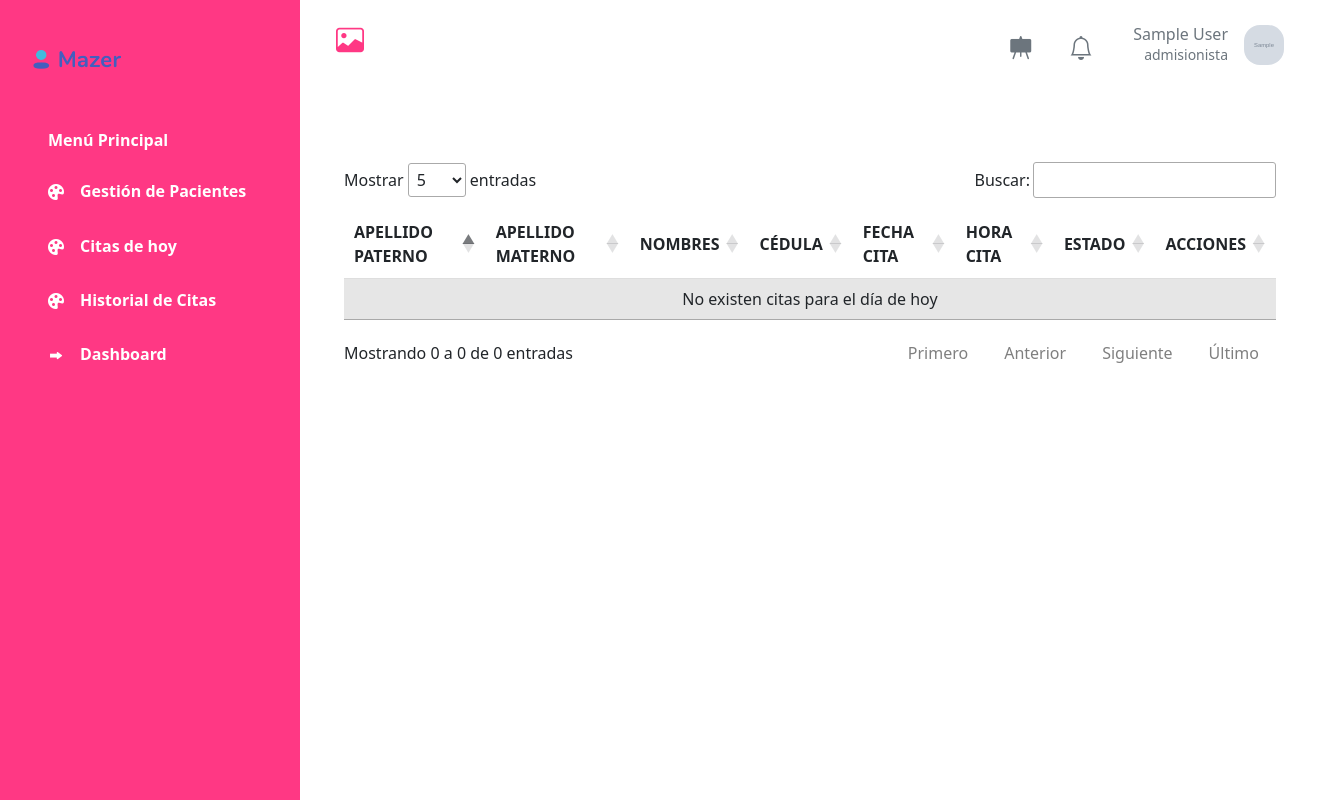
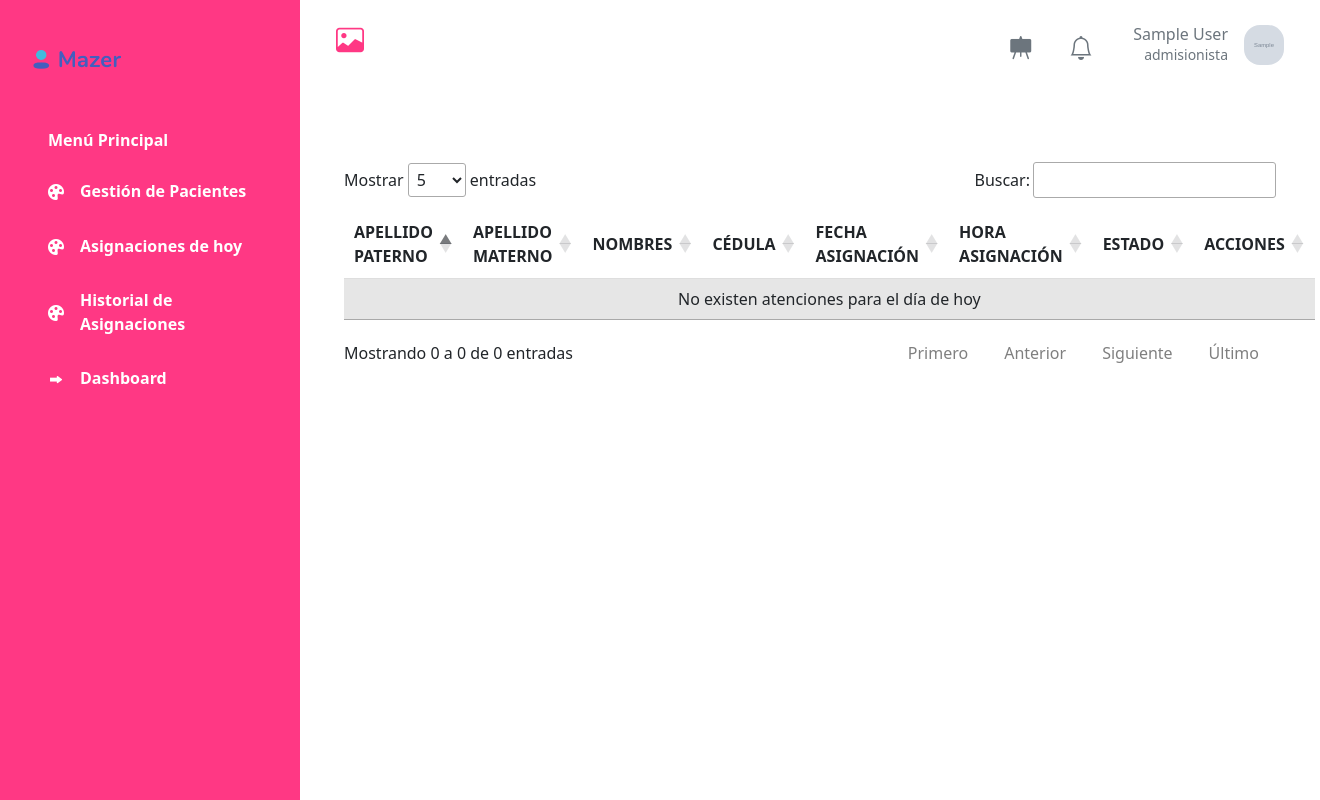
Before and after one commit to MykeStvn/HistoriaClinica, a Django app: page /admisionistas/registro_citas/ in a window 1320 px wide. Run offline with Django 5.2, Linux system fonts and the light colour scheme; a user stored in the database is signed in; tables that the repository leaves empty hold one stand-in row (values such as "Sample post"); grey boxes marked "Sample" are stand-in pictures; data that the repository does not hold is empty; some libraries are stand-ins or nearby versions.

Commit message:
cambios frontend

```diff
--- a/Aplicaciones/admisionistas/templates/admisionistas/ingreso_pacientes.html
+++ b/Aplicaciones/admisionistas/templates/admisionistas/ingreso_pacientes.html
@@ -85,7 +85,7 @@ GESTIÓN PACIENTES
                                 <a href="#"
                                     class="btn btn-sm btn-success w-100 registrar-cita"
                                     data-paciente-id="{{pacienteTemporal.id_pacientes}}"
-                                    data-url="{% url 'admisionistas:registrar_cita' %}" title="Asignar turno">
+                                    data-url="{% url 'admisionistas:registrar_cita' %}">
                                     <i class="bi bi-calendar-plus"></i>
                                 </a>
                             </div>
--- a/Aplicaciones/admisionistas/templates/admisionistas/registro_citas.html
+++ b/Aplicaciones/admisionistas/templates/admisionistas/registro_citas.html
@@ -12,8 +12,8 @@ GESTIÓN PACIENTES
                 <th>APELLIDO MATERNO</th>
                 <th>NOMBRES</th>
                 <th>CÉDULA</th>
-                <th>FECHA CITA</th>
-                <th>HORA CITA</th>
+                <th>FECHA ASIGNACIÓN</th>
+                <th>HORA ASIGNACIÓN</th>
                 <th>ESTADO</th>
                 <th>ACCIONES</th>
             </tr>
--- a/Aplicaciones/gestion_pacientes/templates/gestion_pacientes/citas.html
+++ b/Aplicaciones/gestion_pacientes/templates/gestion_pacientes/citas.html
@@ -12,8 +12,8 @@ GESTIÓN PACIENTES
                 <th>APELLIDO MATERNO</th>
                 <th>NOMBRES</th>
                 <th>CÉDULA</th>
-                <th>FECHA CITA</th>
-                <th>HORA CITA</th>
+                <th>FECHA ASIGNACIÓN</th>
+                <th>HORA ASIGNACIÓN</th>
                 <th>ESTADO</th>
                 <th>ACCIONES</th>
             </tr>
--- a/Aplicaciones/gestion_pacientes/templates/gestion_pacientes/registro_cita.html
+++ b/Aplicaciones/gestion_pacientes/templates/gestion_pacientes/registro_cita.html
@@ -11,14 +11,14 @@ GESTIÓN PACIENTES
         {% csrf_token %}
         <div class="card">
             <div class="card-header" style="background-color: #FF3884;">
-                <h5 style="color: white;">Información General de la Cita</h5>
+                <h5 style="color: white;">Información General de la Atención</h5>
             </div>
             <div class="card-body">
                 <p><strong>Paciente:</strong> {{ paciente.nombres_pacientes }} {{ paciente.apellido_paterno_pacientes }}
                     {{ paciente.apellido_materno_pacientes }}</p>
                 <p><strong>Cédula:</strong> {{ paciente.cedula_pacientes }}</p>
-                <p><strong>Fecha de la Cita:</strong> {{ cita.fecha_cita }}</p>
-                <p><strong>Hora de la Cita:</strong> {{ cita.hora_cita }}</p>
+                <p><strong>Fecha de la Atención:</strong> {{ cita.fecha_cita }}</p>
+                <p><strong>Hora de la Atención:</strong> {{ cita.hora_cita }}</p>
             </div>
         </div>
 
--- a/Aplicaciones/gestion_pacientes/templates/gestion_pacientes/ver_historial_clinico.html
+++ b/Aplicaciones/gestion_pacientes/templates/gestion_pacientes/ver_historial_clinico.html
@@ -11,7 +11,7 @@ HISTORIAL CLÍNICO
         <!-- Información General de la Cita -->
         <div class="card">
             <div class="card-header" style="background-color: #FF3884;">
-                <h5 style="color: white;">Información General de la Cita</h5>
+                <h5 style="color: white;">Información General de la Atención</h5>
             </div>
             <div class="card-body">
                 <p><strong>Paciente:</strong> {{ paciente.nombres_pacientes }} {{ paciente.apellido_paterno_pacientes }}
--- a/Aplicaciones/usuarios/templates/registration/login.html
+++ b/Aplicaciones/usuarios/templates/registration/login.html
@@ -8,7 +8,7 @@ Iniciar Sesión
     <link rel="stylesheet" type="text/css" href="{% static 'css/login.css' %}">  <!-- Incluye el archivo CSS -->
     <h2 class="text text-center">Inicio de Sesión</h2>
     <h2 class="text text-center">Centro Médico Renacer</h2>
-    <img id="logo_login" src="{% static 'plantilla/medilab/assets/img/logo.png' %}" alt="">
+    <img id="logo_login" src="{% static 'img/logosinfondo.png' %}"  alt="Logo Renacer">
     <form method="POST">
         {% csrf_token %}
         <b><label for="username">Usuario</label></b>
--- a/historial_clinico/static/js/cancelar_cita.js
+++ b/historial_clinico/static/js/cancelar_cita.js
@@ -7,7 +7,7 @@ $(document).ready(function() {
         // Confirmación antes de cancelar la cita
         Swal.fire({
             title: '¿Estás seguro?',
-            text: "¿Quieres cancelar esta cita?",
+            text: "¿Quieres cancelar esta atención?",
             icon: 'warning',
             showCancelButton: true,
             confirmButtonColor: '#d33',
--- a/historial_clinico/static/js/historial_citas.js
+++ b/historial_clinico/static/js/historial_citas.js
@@ -27,7 +27,7 @@ $(document).ready(function () {
             loadingRecords: "Cargando...",
             processing: "Procesando...",
             search: "Buscar:",
-            zeroRecords: "No se encontraron citas para hoy.",
+            zeroRecords: "No se encontraron atenciones para hoy.",
             paginate: {
                 first: "Primero",
                 last: "Último",
--- a/historial_clinico/static/js/ingreso_pacientes.js
+++ b/historial_clinico/static/js/ingreso_pacientes.js
@@ -199,7 +199,7 @@ $(document).ready(function () {
         telefono_pacientes: {
           required: true,
           minlength: 10,
-          maxlength: 15,
+          maxlength: 10,
           numbersOnly: true,
         },
         emergencia_informar_pacientes: {
@@ -209,7 +209,8 @@ $(document).ready(function () {
         },
         contacto_emergencia_pacientes: {
           required: true,
-          maxlength: 100,
+          minlength: 10,
+          maxlength: 10,
           numbersOnly: true,
         },
         genero_pacientes: {
@@ -292,7 +293,7 @@ $(document).ready(function () {
         telefono_pacientes: {
           required: "Por favor, ingrese el teléfono.",
           minlength: "El teléfono debe tener al menos 10 caracteres.",
-          maxlength: "El teléfono no puede exceder los 15 caracteres.",
+          maxlength: "El teléfono no puede exceder los 10 caracteres.",
           numbersOnly: "Por favor, ingrese solo números.",
         },
         emergencia_informar_pacientes: {
@@ -306,7 +307,7 @@ $(document).ready(function () {
           required: "Por favor, ingrese el número de contacto de emergencia.",
           minlength: "El número de contacto debe tener al menos 10 caracteres.",
           maxlength:
-            "El contacto de emergencia no puede exceder los 100 caracteres.",
+            "El número de contacto de emergencia no puede exceder los 10 caracteres.",
         },
         genero_pacientes: {
           required: "Por favor, seleccione el género.",
@@ -933,7 +934,7 @@ $(document).ready(function () {
             success: function (response) {
                 // Mostrar mensaje de éxito
                 Toastify({
-                    text: "Cita registrada correctamente",
+                    text: "Atención asignada correctamente",
                     backgroundColor: "linear-gradient(to right, #56ab2f, #a8e063)",
                     duration: 5000,
                     close: true,
--- a/historial_clinico/static/js/ingreso_usuarios.js
+++ b/historial_clinico/static/js/ingreso_usuarios.js
@@ -310,7 +310,6 @@ $(document).ready(function () {
                   acciones: `
                     <a href="#" style="margin-right: 1px;" class="btn btn-primary btn-sm view-btn" data-id="${response.usuario.id}" data-bs-toggle="modal" data-bs-target="#verUsuarioModal"><i class="fas fa-eye"></i></a>
                     <a href="#" style="margin-right: 1px;" class="btn btn-sm btn-warning edit-btn" data-bs-toggle="modal" data-bs-target="#editIngresoUsuariosModal" data-id="${response.usuario.id}"><i class="bi bi-pencil-fill"></i></a>
-                    <a href="#" class="btn btn-sm btn-danger btn-delete" data-id="${response.usuario.id}"><i class="bi bi-trash-fill"></i></a>
                   `,
                 })
                 .draw(false);
--- a/historial_clinico/static/js/registro_citas.js
+++ b/historial_clinico/static/js/registro_citas.js
@@ -20,7 +20,7 @@ $(document).ready(function () {
         lengthMenu: [5, 10, 25, 50, 100],
         language: {
             decimal: "",
-            emptyTable: "No existen citas para el día de hoy",
+            emptyTable: "No existen atenciones para el día de hoy",
             info: "Mostrando _START_ a _END_ de _TOTAL_ entradas",
             infoEmpty: "Mostrando 0 a 0 de 0 entradas",
             infoFiltered: "(filtrado de _MAX_ entradas totales)",
@@ -55,14 +55,14 @@ $(document).ready(function () {
                     Swal.fire({
                         icon: 'warning',
                         title: 'Acción no permitida',
-                        text: `No puedes eliminar esta cita porque está en estado ${estado}.`,
+                        text: `No puedes eliminar esta atención porque está en estado ${estado}.`,
                         confirmButtonColor: '#ff5f6d'
                     });
                 } else {
                     // Mostrar mensaje de confirmación antes de cancelar
                     Swal.fire({
                         title: '¿Estás seguro?',
-                        text: "¿Deseas cancelar esta cita? Debes proporcionar un motivo.",
+                        text: "¿Deseas cancelar esta atención? Debes proporcionar un motivo.",
                         input: 'textarea',
                         inputPlaceholder: 'Escribe el motivo de la cancelación...',
                         icon: 'warning',
@@ -97,19 +97,19 @@ $(document).ready(function () {
                                 success: function (response) {
                                     Swal.fire({
                                         icon: 'success',
-                                        title: 'Cita cancelada',
-                                        text: 'La cita ha sido cancelada correctamente.',
+                                        title: 'Atención cancelada',
+                                        text: 'La atención ha sido cancelada correctamente.',
                                         confirmButtonColor: '#28a745'
                                     });
                                     // Recargar la tabla para reflejar los cambios
                                     table.ajax.reload();
                                 },
                                 error: function (xhr) {
-                                    let mensajeError = "Error al cancelar la cita.";
+                                    let mensajeError = "Error al cancelar la atención.";
                                     if (xhr.status === 403) {
-                                        mensajeError = "No puedes cancelar citas COMPLETADAS o CANCELADAS.";
+                                        mensajeError = "No puedes cancelar atenciones COMPLETADAS o CANCELADAS.";
                                     } else if (xhr.status === 404) {
-                                        mensajeError = "Cita no encontrada.";
+                                        mensajeError = "Ateción no encontrada.";
                                     }
 
                                     Swal.fire({
@@ -128,7 +128,7 @@ $(document).ready(function () {
                 Swal.fire({
                     icon: 'error',
                     title: 'Error',
-                    text: 'Imposible verificar el estado de la cita.',
+                    text: 'Imposible verificar el estado de la atención.',
                     confirmButtonColor: '#ff5f6d'
                 });
             }
--- a/historial_clinico/templates/plantilla.html
+++ b/historial_clinico/templates/plantilla.html
@@ -60,13 +60,13 @@
                         <li class="sidebar-item">
                             <a href="{% url 'admisionistas:registro_citas' %}" class='sidebar-link'>
                                 <i class="bi bi-person-circle"></i>
-                                <span>Citas de hoy</span>
+                                <span>Asignaciones de hoy</span>
                             </a>
                         </li>
                         <li class="sidebar-item">
                             <a href="{% url 'admisionistas:historial_citas' %}" class='sidebar-link'>
                                 <i class="bi bi-person-circle"></i>
-                                <span>Historial de Citas</span>
+                                <span>Historial de Asignaciones</span>
                             </a>
                         </li>
                         <li class="sidebar-item  ">
--- a/historial_clinico/templates/plantilla_registro_cita.html
+++ b/historial_clinico/templates/plantilla_registro_cita.html
@@ -53,13 +53,13 @@
                         <li class="sidebar-item ">
                             <a href="{% url 'gestion_pacientes:citas' %}" class='sidebar-link'>
                                 <i class="bi bi-journal-medical" style="font-size: 20px;"></i>
-                                <span>Citas de hoy</span>
+                                <span>Asignaciones de hoy</span>
                             </a>
                         </li>
                         <li class='sidebar-item' >
                             <a href="#" class='sidebar-link'>
                                 <i class="bi bi-journal-medical" style="font-size: 20px;"></i>
-                                <span>Historial de citas</span>
+                                <span>Historial de asignaciones</span>
                             </a>
                         </li>
                         -->
--- a/historial_clinico/templates/plantilladoctores.html
+++ b/historial_clinico/templates/plantilladoctores.html
@@ -52,13 +52,13 @@
                         <li class="sidebar-item ">
                             <a href="{% url 'gestion_pacientes:citas' %}" class='sidebar-link'>
                                 <i class="bi bi-journal-medical" style="font-size: 20px;"></i>
-                                <span>Citas de hoy</span>
+                                <span>Asignaciones de hoy</span>
                             </a>
                         </li>
                         <li class='sidebar-item' >
                             <a href="{% url 'gestion_pacientes:historias_clinicas' %}"  class='sidebar-link'>
                                 <i class="bi bi-journal-medical" style="font-size: 20px;"></i>
-                                <span>Historial de citas</span>
+                                <span>Historial de asignaciones</span>
                             </a>
                         </li>
                             <!--
```
Also changed, not shown: historial_clinico/static/img/logosinfondo.png (added).
